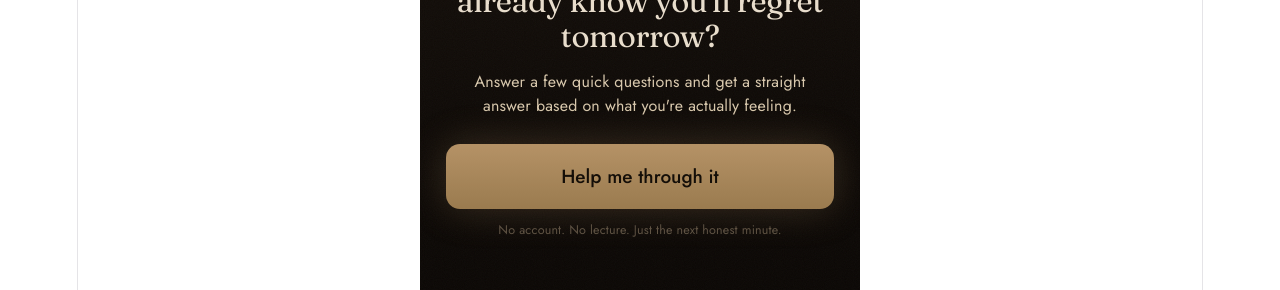
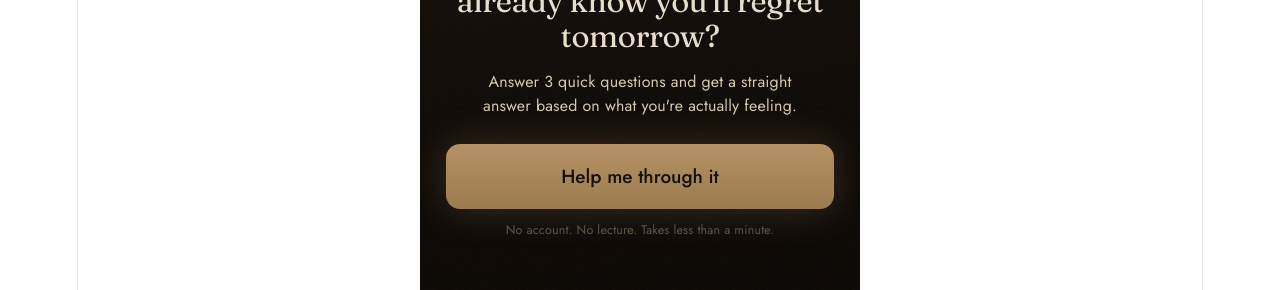
Before and after one commit to mrsailess/clear-morning, a React (Vite) app: page / in a window 1280 px wide. Shown: the part 346-636 px from the top of the page. Built offline with nearby package versions, Linux system fonts and the light colour scheme.

Commit message:
Sharpen first-screen effort framing: '3 questions', 'less than a minute'

```diff
--- a/src/App.jsx
+++ b/src/App.jsx
@@ -390,11 +390,11 @@ function Onboarding({ onDone, onStep, onTryNow }) {
             <p style={{ ...kicker, letterSpacing: 4, textAlign: "center", marginBottom: 14 }}>Clear Morning</p>
             <h1 style={{ ...h1, fontSize: 31, marginTop: 0, lineHeight: 1.14, textAlign: "center" }}>About to do something you already know you'll regret tomorrow?</h1>
             <p style={{ ...sub, fontSize: 16, margin: "16px auto 0", maxWidth: 342, lineHeight: 1.48, textAlign: "center", color: "#d8c8ad" }}>
-              Answer a few quick questions and get a straight answer based on what you're actually feeling.
+              Answer 3 quick questions and get a straight answer based on what you're actually feeling.
             </p>
             <button style={{ ...primary, marginTop: 26, fontSize: 19, padding: "19px", boxShadow: "0 0 38px rgba(181,146,102,0.26)" }} onClick={() => { track("first_screen_primary_clicked"); track("reality_check_cta_clicked"); onTryNow && onTryNow(); }}>Help me through it</button>
             <p style={{ ...sub, textAlign: "center", fontSize: 12.5, marginTop: 12, opacity: 0.75 }}>
-              No account. No lecture. Just the next honest minute.
+              No account. No lecture. Takes less than a minute.
             </p>
           </div>
         </div>
```
